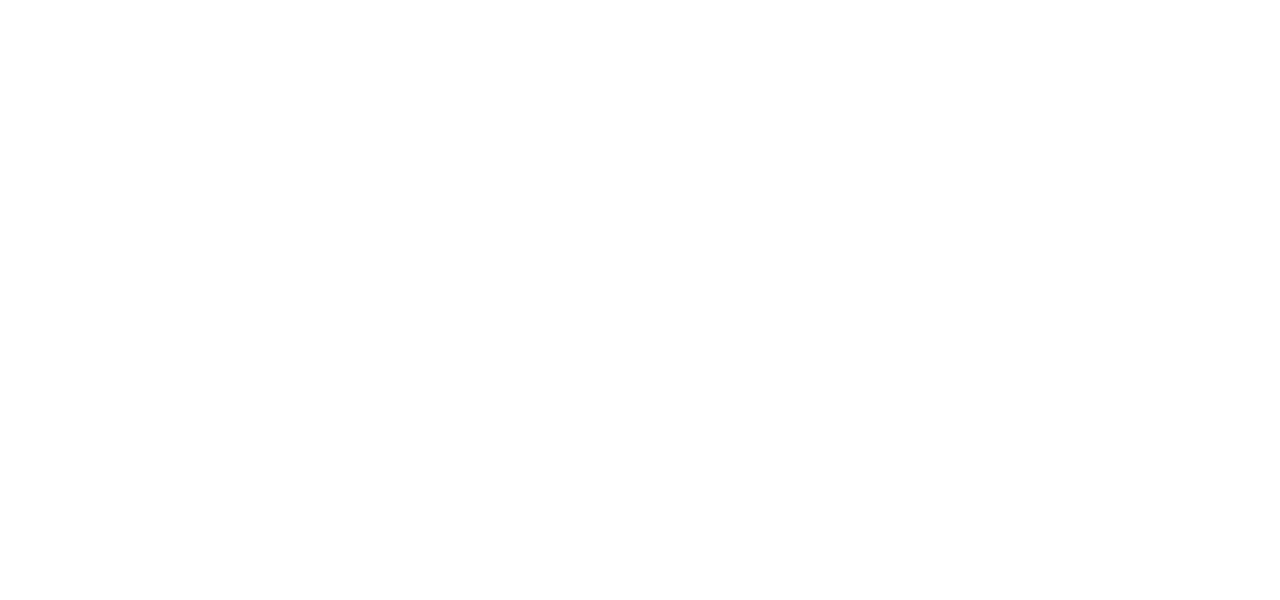
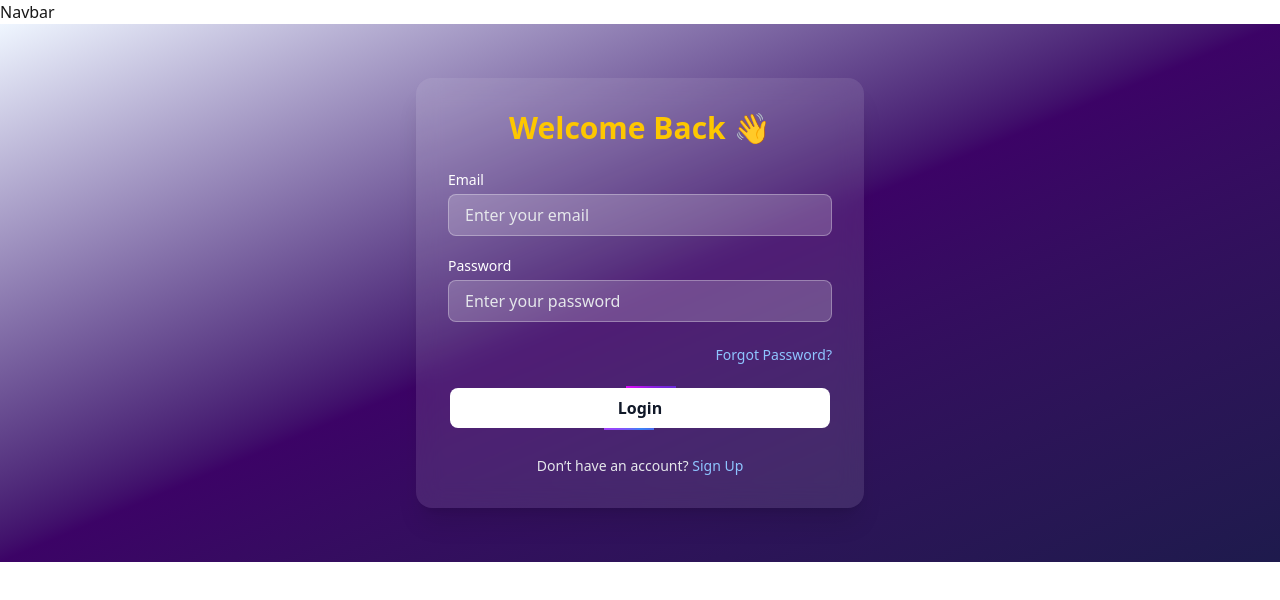
Before and after one commit to Anandshakya6398/File_sharing, a Next.js app in the folder frontend/: page /login in a window 1280 px wide. Shown: the top 600 px of the page. Built offline with nearby package versions, Linux system fonts and the light colour scheme.

Commit message:
some code

```diff
--- a/frontend/src/app/(auth)/login/page.tsx
+++ b/frontend/src/app/(auth)/login/page.tsx
@@ -1,11 +1,107 @@
-import React from 'react'
+'use client';
+import Navbar from "@/components/Navbar";
+import React, { useState } from "react";
 
-const page = () => {
+const Page = () => {
+  const [formData, setFormData] = useState({
+    email: "",
+    password: "",
+  });
+
+  const handleChange = (e) => {
+    setFormData({ ...formData, [e.target.name]: e.target.value });
+  };
+
+  const handleSubmit = (e) => {
+    e.preventDefault();
+    console.log("Login Data:", formData);
+    // You can handle your login logic here
+  };
+
   return (
-    <div>
+    <>
+    <Navbar/>
+    <div className=" flex py-13.5 items-center justify-center bg-gradient-to-br from-blue-50 via-purple-950 to-indigo-950 p-4">
+      <div className="bg-white/10 backdrop-blur-md rounded-2xl shadow-xl p-8 w-full max-w-md text-white">
+        {/* Title */}
+        <h2 className="text-3xl text-yellow-400 font-bold text-center mb-6">
+          Welcome Back 👋
+        </h2>
 
+        {/* Form */}
+        <form onSubmit={handleSubmit} className="space-y-5">
+          {/* Email */}
+          <div>
+            <label className="block mb-1 text-sm font-medium">Email</label>
+            <input
+              type="email"
+              name="email"
+              placeholder="Enter your email"
+              value={formData.email}
+              onChange={handleChange}
+              required
+              className="w-full px-4 py-2 bg-white/20 border border-white/30 rounded-lg focus:outline-none focus:ring-2 focus:ring-blue-400 placeholder-gray-200"
+            />
+          </div>
+
+          {/* Password */}
+          <div>
+            <label className="block mb-1 text-sm font-medium">Password</label>
+            <input
+              type="password"
+              name="password"
+              placeholder="Enter your password"
+              value={formData.password}
+              onChange={handleChange}
+              required
+              className="w-full px-4 py-2 bg-white/20 border border-white/30 rounded-lg focus:outline-none focus:ring-2 focus:ring-blue-400 placeholder-gray-200"
+            />
+          </div>
+
+          {/* Forgot Password */}
+          <div className="text-right">
+            <a
+              href="#"
+              className="text-sm text-blue-300 hover:underline hover:text-blue-400"
+            >
+              Forgot Password?
+            </a>
+          </div>
+
+          {/* Animated Login Button */}
+          <div className="relative inline-block w-full p-[2px] rounded-lg overflow-hidden group">
+            <div className="absolute inset-0 rounded-lg bg-[conic-gradient(from_0deg,_#ff00ff,_#6d28d9,_#3b82f6,_#ff00ff)] animate-rotate-slow"></div>
+            <button
+              type="submit"
+              className="relative w-full bg-white text-gray-900 py-2 font-semibold rounded-lg transition-all duration-300 hover:bg-gray-100"
+            >
+              Login
+            </button>
+          </div>
+        </form>
+
+        {/* Signup link */}
+        <p className="text-center text-sm mt-5 text-gray-200">
+          Don’t have an account?{" "}
+          <a href="#" className="text-blue-300 hover:underline">
+            Sign Up
+          </a>
+        </p>
+      </div>
+
+      {/* Animation keyframes */}
+      <style>{`
+        @keyframes rotate-slow {
+          0% { transform: rotate(0deg); }
+          100% { transform: rotate(360deg); }
+          }
+        .animate-rotate-slow {
+          animation: rotate-slow 3s linear infinite;
+          }
+          `}</style>
     </div>
-  )
-}
+          </>
+  );
+};
 
-export default page
+export default Page;
```
